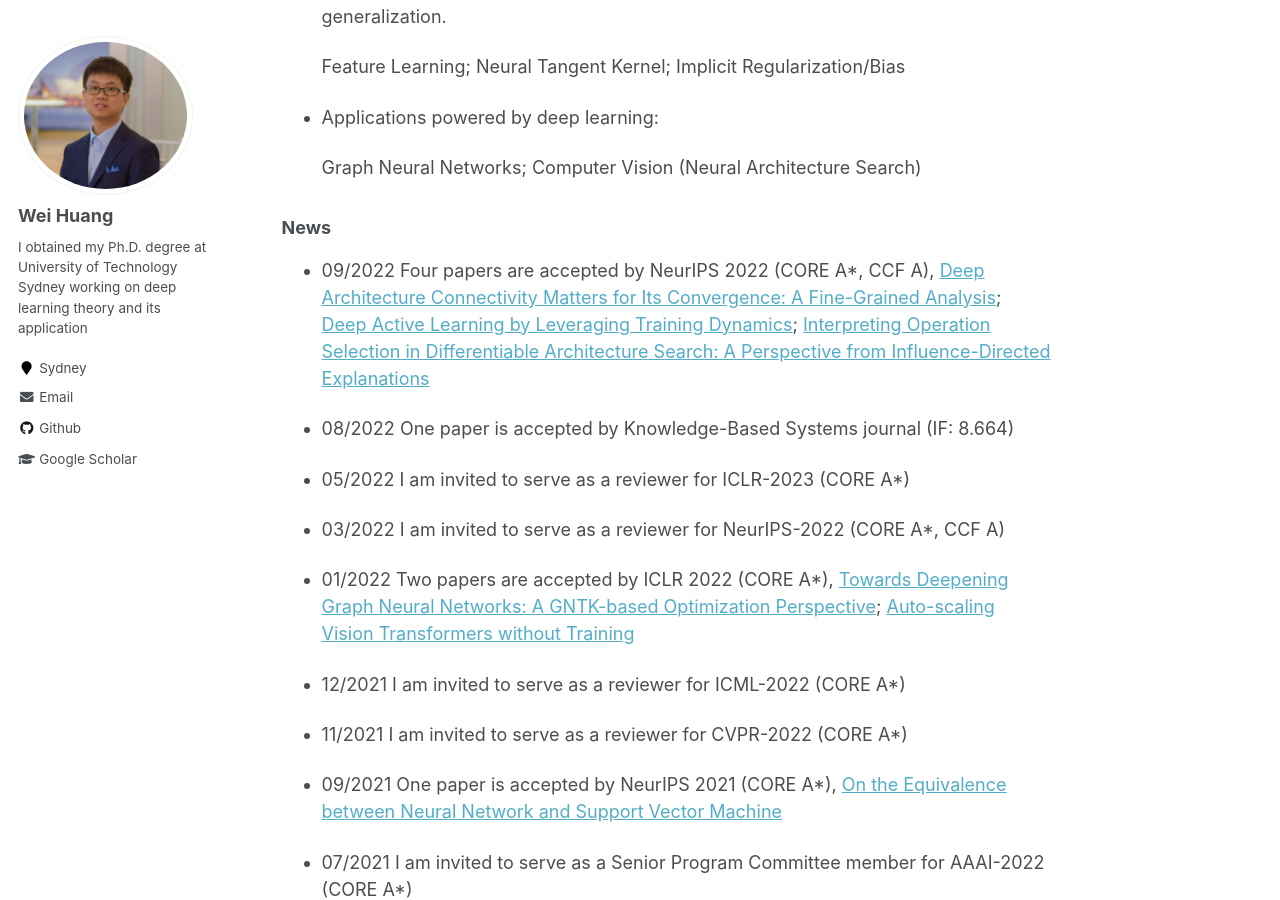
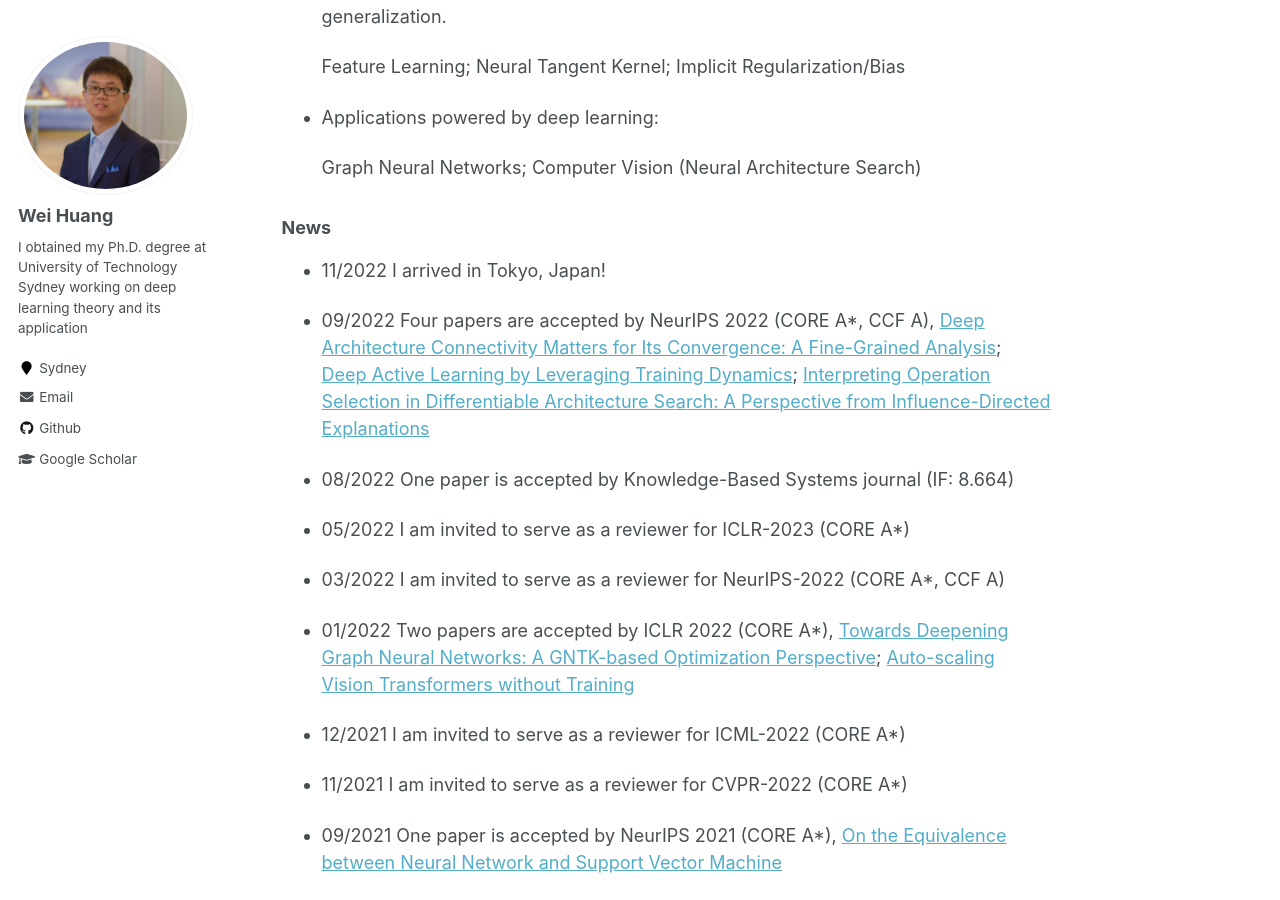
Before and after one commit to WeiHuang05/Weihuang05.github.io, a Jekyll site: the page built from index.md, in a window 1280 px wide and 900 px high, scrolled down 627 px. Built offline with Jekyll 4.4.1, drawn with Linux system fonts in a browser that asks for light colours.

Commit message:
Update index.md

```diff
--- a/index.md
+++ b/index.md
@@ -21,6 +21,8 @@ Please feel free to contact me if you want to cooperate or discuss with me (weih
   Graph Neural Networks; Computer Vision (Neural Architecture Search)
 
 ### News
+
+* 11/2022 I arrived in Tokyo, Japan!
 
 * 09/2022 Four papers are accepted by NeurIPS 2022 (CORE A*, CCF A), [Deep Architecture Connectivity Matters for Its Convergence: A Fine-Grained Analysis](https://arxiv.org/abs/2205.05662); [Deep Active Learning by Leveraging Training Dynamics](https://arxiv.org/abs/2110.08611); [Interpreting Operation Selection in Differentiable Architecture Search: A Perspective from Influence-Directed Explanations](https://openreview.net/forum?id=MPARWTuMiPh)
 
```
